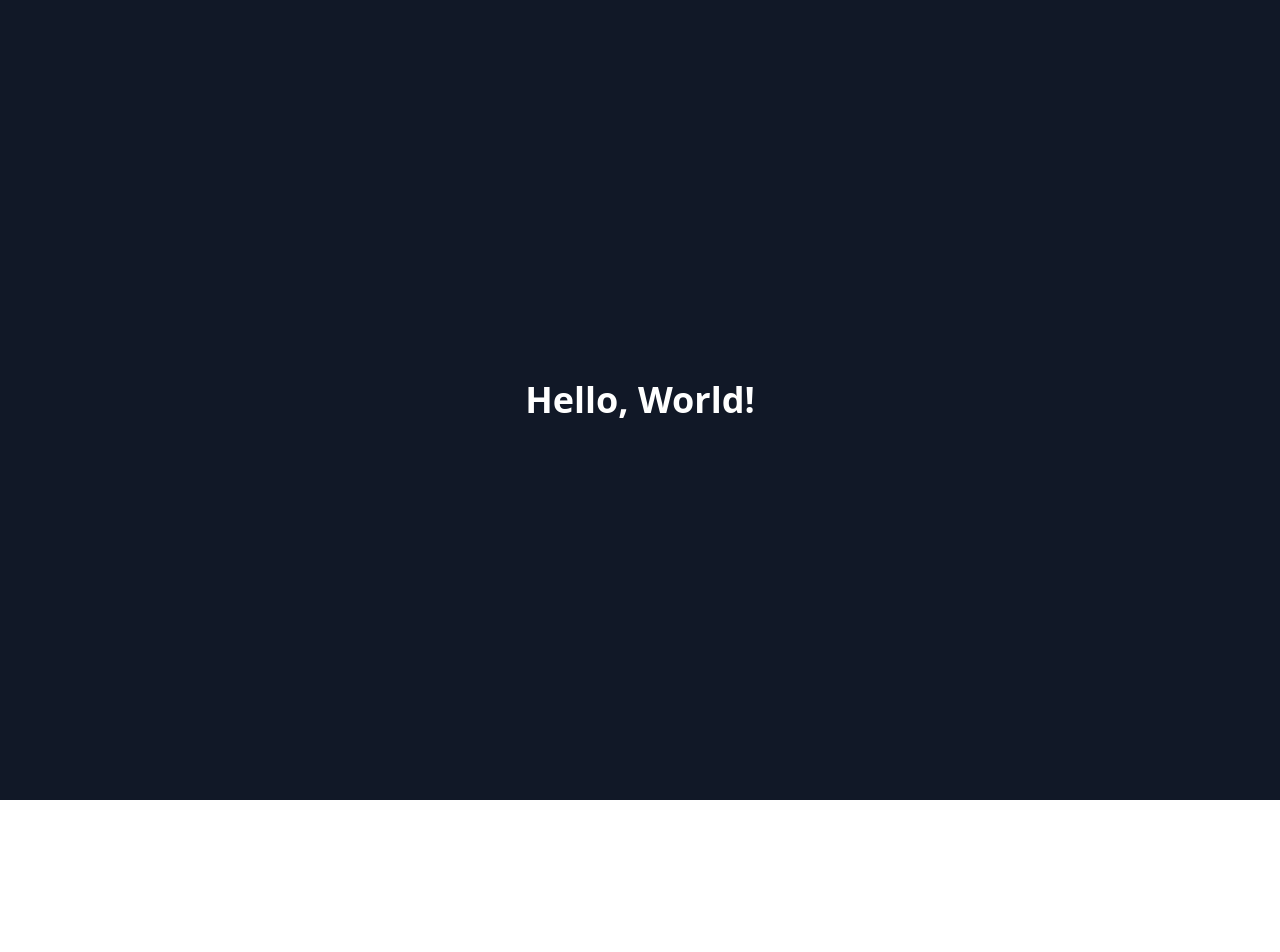
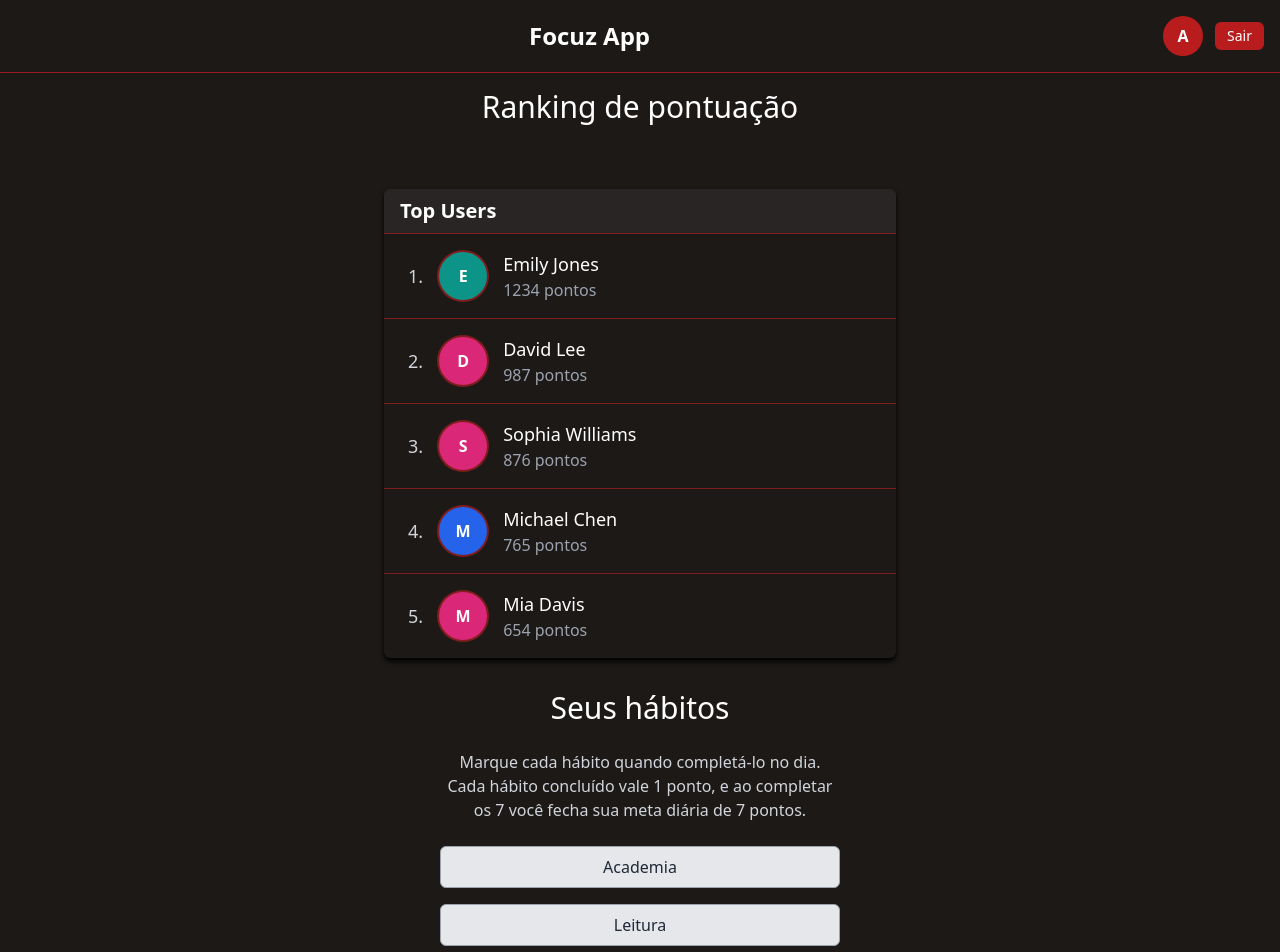
Before and after one commit to alfredots/focuz-frontend, a React (Vite) app: page / in a window 1280 px wide. Shown: the top 952 px of the page. Before the commit the page ends 800 px from the top, so only its background shows below. Built offline with nearby package versions, Linux system fonts and the light colour scheme.

Commit message:
feat: make home page for focuz app

```diff
--- a/index.html
+++ b/index.html
@@ -1,10 +1,10 @@
-<!DOCTYPE html>
+<!doctype html>
 <html lang="en">
   <head>
     <meta charset="UTF-8" />
     <link rel="icon" type="image/svg+xml" href="/vite.svg" />
     <meta name="viewport" content="width=device-width, initial-scale=1.0" />
-    <title>Vite + Tailwind</title>
+    <title>Focuz App</title>
   </head>
   <body>
     <div id="root"></div>
--- /dev/null
+++ b/src/components/habit.tsx
@@ -0,0 +1,36 @@
+import React, { useState } from 'react';
+
+type HabitProps = {
+  id: number;
+  name: string;
+  done: boolean;
+};
+
+export const Habit: React.FC<HabitProps> = ({ id, name, done }) => {
+  const [isDone, setIsDone] = useState(done);
+
+  const toggleHabit = async () => {
+    try {
+      // manda pro backend
+      await fetch(`/api/habits/${id}/toggle`, {
+        method: 'POST',
+        headers: { 'Content-Type': 'application/json' },
+        body: JSON.stringify({ done: !isDone })
+      });
+
+      // atualiza no frontend
+      setIsDone(!isDone);
+    } catch (error) {
+      console.error('Erro ao atualizar hábito:', error);
+    }
+  };
+
+  return (
+    <button
+      onClick={toggleHabit}
+      className={`px-4 py-2 rounded-md border ${isDone ? 'bg-green-600 text-white border-green-600' : 'bg-gray-200 text-gray-800 border-gray-400'}`}
+    >
+      {name} {isDone ? '✅' : ''}
+    </button>
+  );
+};
--- /dev/null
+++ b/src/components/header.tsx
@@ -0,0 +1,28 @@
+import React from 'react';
+
+type HeaderProps = {
+  user: { name: string };
+  onLogout: () => void;
+};
+
+function InitialAvatar({ name }: { name: string }) {
+  const initial = (name?.trim()?.[0] ?? '?').toUpperCase();
+  return <div className="w-10 h-10 rounded-full bg-red-700 text-white flex items-center justify-center font-semibold">{initial}</div>;
+}
+
+export const Header: React.FC<HeaderProps> = ({ user, onLogout }) => {
+  return (
+    <div className="w-full p-4 border-b border-red-800 flex items-center justify-between bg-stone-900">
+      {/* Título centralizado */}
+      <h1 className="text-white text-2xl font-bold text-center flex-1">Focuz App</h1>
+
+      {/* Avatar + botão de logout */}
+      <div className="flex items-center gap-3">
+        <InitialAvatar name={user.name} />
+        <button onClick={onLogout} className="px-3 py-1 rounded-md bg-red-700 hover:bg-red-800 text-white text-sm">
+          Sair
+        </button>
+      </div>
+    </div>
+  );
+};
--- /dev/null
+++ b/src/components/ranking-list.tsx
@@ -0,0 +1,56 @@
+import React from 'react';
+
+type User = {
+  id: number;
+  name: string;
+  points: number;
+};
+
+type RankingListProps = {
+  users: User[];
+};
+
+function InitialAvatar({ name, className = '' }: { name: string; className?: string }) {
+  const initial = (name?.trim()?.[0] ?? '?').toUpperCase();
+
+  // paleta tailwind para variar as cores entre usuários
+  const palette = ['bg-red-600', 'bg-blue-600', 'bg-emerald-600', 'bg-amber-600', 'bg-violet-600', 'bg-sky-600', 'bg-pink-600', 'bg-teal-600'];
+
+  // hash simples para escolher cor de forma estável
+  const hash = Array.from(name).reduce((acc, ch) => acc + ch.charCodeAt(0), 0);
+  const color = palette[hash % palette.length];
+
+  return (
+    <div
+      className={`w-12 h-12 rounded-full ${color} text-white flex items-center justify-center font-semibold ring-2 ring-red-900 ${className}`}
+      aria-label={`Avatar de ${name}`}
+      role="img"
+    >
+      <span aria-hidden="true">{initial}</span>
+    </div>
+  );
+}
+
+export const RankingList: React.FC<RankingListProps> = ({ users }) => {
+  return (
+    <div className="bg-stone-900 shadow-md shadow-black rounded-md overflow-hidden max-w-lg mx-auto mt-16">
+      <div className="bg-stone-800 py-2 px-4 border-b border-red-900">
+        <h2 className="text-xl font-semibold text-white">Top Users</h2>
+      </div>
+      <ul className="divide-y divide-red-900">
+        {users.map((user, index) => (
+          <li key={user.id} className="flex items-center py-4 px-6">
+            <span className="text-gray-300 text-lg font-medium mr-4">{index + 1}.</span>
+
+            <InitialAvatar name={user.name} className="mr-4" />
+
+            <div className="flex-1">
+              <h3 className="text-lg font-medium text-white">{user.name}</h3>
+              <p className="text-gray-400 text-base">{user.points} pontos</p>
+            </div>
+          </li>
+        ))}
+      </ul>
+    </div>
+  );
+};
--- /dev/null
+++ b/src/mocks/users.mock.ts
@@ -0,0 +1,32 @@
+export const users = [
+  {
+    id: 1,
+    name: 'Emily Jones',
+    points: 1234,
+    avatar: 'https://randomuser.me/api/portraits/women/72.jpg'
+  },
+  {
+    id: 2,
+    name: 'David Lee',
+    points: 987,
+    avatar: 'https://randomuser.me/api/portraits/men/40.jpg'
+  },
+  {
+    id: 3,
+    name: 'Sophia Williams',
+    points: 876,
+    avatar: 'https://randomuser.me/api/portraits/women/54.jpg'
+  },
+  {
+    id: 4,
+    name: 'Michael Chen',
+    points: 765,
+    avatar: 'https://randomuser.me/api/portraits/men/83.jpg'
+  },
+  {
+    id: 5,
+    name: 'Mia Davis',
+    points: 654,
+    avatar: 'https://randomuser.me/api/portraits/women/17.jpg'
+  }
+];
--- a/src/pages/index.tsx
+++ b/src/pages/index.tsx
@@ -1,3 +1,7 @@
+import { Habit } from '@/components/habit';
+import { Header } from '@/components/header';
+import { RankingList } from '@/components/ranking-list';
+import { users } from '@/mocks/users.mock';
 import { createFileRoute } from '@tanstack/react-router';
 
 export const Route = createFileRoute('/')({
@@ -5,9 +9,43 @@ export const Route = createFileRoute('/')({
 });
 
 function RouteComponent() {
+  const user = { name: 'Alfredo Tito' };
+
+  const handleLogout = () => {
+    console.log('Usuário deslogado!');
+    // aqui você limpa o token, localStorage, etc.
+  };
+
   return (
-    <div className="min-h-screen bg-gray-900 text-white flex items-center justify-center">
-      <h1 className="text-4xl font-bold">Hello, World!</h1>
+    <div className="bg-stone-900 w-full h-full">
+      {/* Header */}
+      <Header user={user} onLogout={handleLogout} />
+      {/* Seção de ranking */}
+      <div className="w-full p-4">
+        <h1 className="text-white text-3xl text-center">Ranking de pontuação</h1>
+        <RankingList users={users} />
+      </div>
+
+      {/* Seção de check de atividades */}
+      <div className="w-full p-4">
+        <h1 className="text-white text-3xl text-center">Seus hábitos</h1>
+        <div className="flex flex-col gap-6 p-6 max-w-md mx-auto text-center">
+          <p className="text-gray-300 text-base">
+            Marque cada hábito quando completá-lo no dia. Cada hábito concluído vale 1 ponto, e ao completar os 7 você fecha sua meta diária de 7
+            pontos.
+          </p>
+
+          <div className="flex flex-col gap-4">
+            <Habit id={1} name="Academia" done={false} />
+            <Habit id={2} name="Leitura" done={false} />
+            <Habit id={3} name="Meditação" done={false} />
+            <Habit id={4} name="Água" done={false} />
+            <Habit id={5} name="Sono" done={false} />
+            <Habit id={6} name="Alimentação saudável" done={false} />
+            <Habit id={7} name="Organização" done={false} />
+          </div>
+        </div>
+      </div>
     </div>
   );
 }
```
